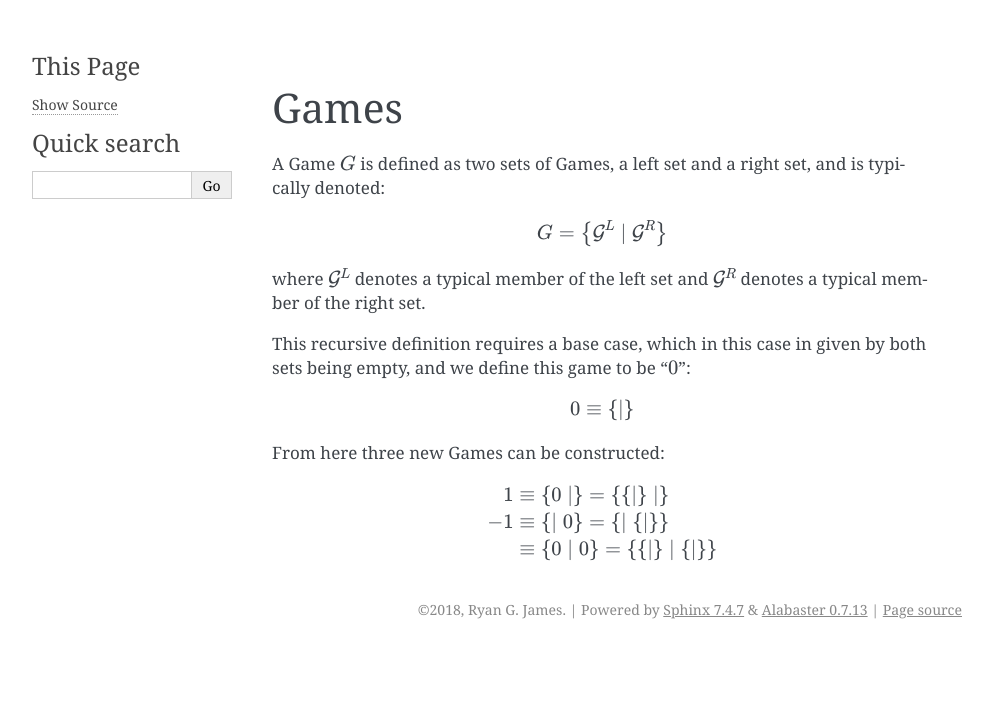
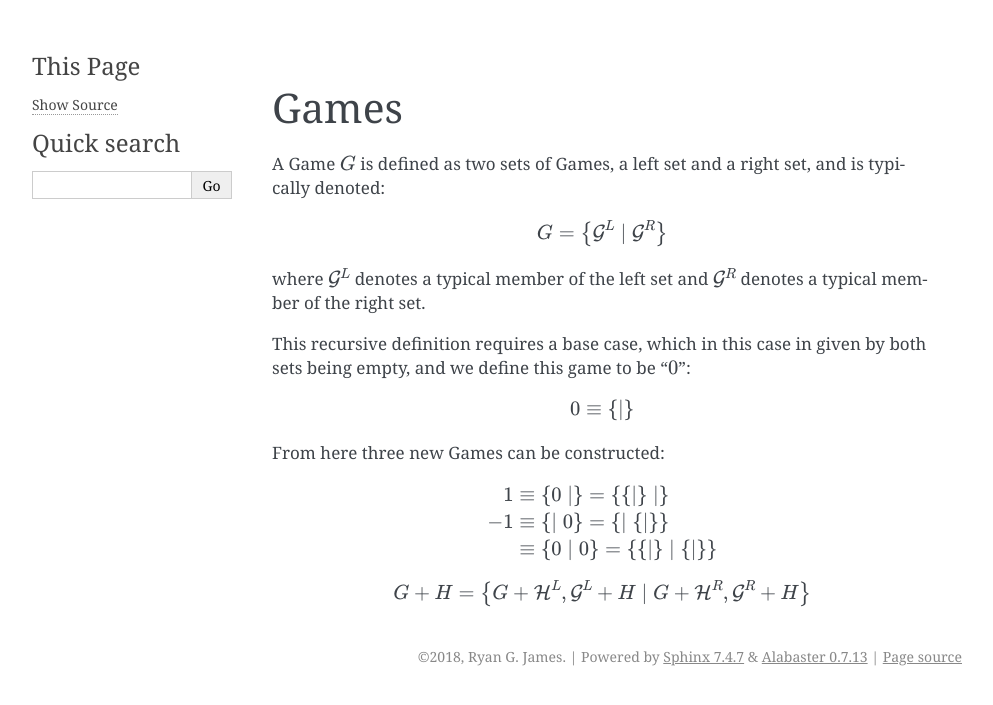
Before and after one commit to Autoplectic/ludology, a Sphinx documentation site: the page built from docs/content/games.rst, in a window 1280 px wide. Shown: the top 705 px of the page, without its empty margins (148-1141 px from the left). Built offline with Sphinx 7.4.7, drawn with Linux system fonts in a browser that asks for light colours.

Commit message:
add definition of addition

```diff
--- a/docs/content/definitions.rst
+++ b/docs/content/definitions.rst
@@ -7,3 +7,5 @@
    \newcommand{\Game}[2]{\left\{ #1 \mid #2 \right\}}
    \newcommand{\leftoption}{\mathcal{G}^{L}}
    \newcommand{\rightoption}{\mathcal{G}^{R}}
+   \newcommand{\altleftoption}{\mathcal{H}^{L}}
+   \newcommand{\altrightoption}{\mathcal{H}^{R}}
--- a/docs/content/games.rst
+++ b/docs/content/games.rst
@@ -27,3 +27,8 @@ From here three new Games can be constructed:
    -1 &\equiv \Game{}{0} = \Game{}{\Game{}{}}
 
    *  &\equiv \Game{0}{0} = \Game{\Game{}{}}{\Game{}{}}
+
+
+.. math::
+
+   G + H = \Game{G + \altleftoption, \leftoption + H}{G + \altrightoption, \rightoption + H}
```
